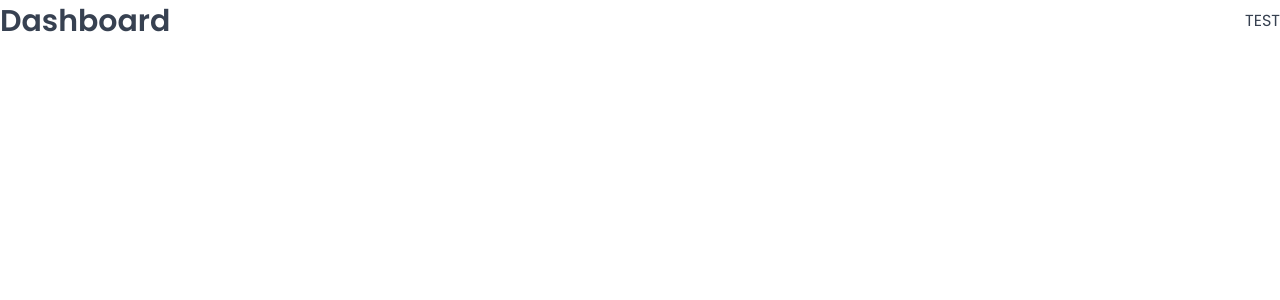
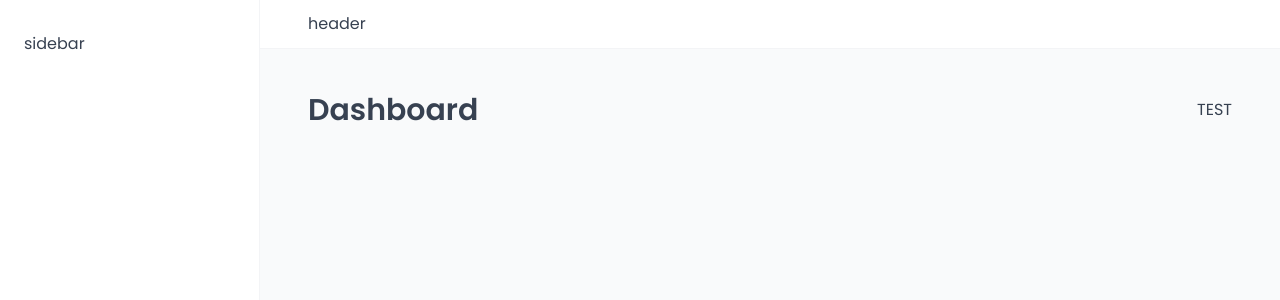
Before and after one commit to KristijanKoprtla/The-Wild-Oasis, a React (Vite) app: page /dashboard in a window 1280 px wide. Shown: the top 300 px of the page. Built offline with nearby package versions, Linux system fonts and the light colour scheme; a web font is replaced by a local one.

Commit message:
Build the app layout

```diff
--- a/src/App.jsx
+++ b/src/App.jsx
@@ -9,6 +9,7 @@
 import Account from "./pages/Account";
 import Login from "./pages/Login";
 import PageNotFound from "./pages/PageNotFound";
+import AppLayout from "./ui/AppLayout";
 
 function App() {
   return (
@@ -16,6 +17,7 @@
       <GlobalStyles />
       <BrowserRouter>
         <Routes>
+          <Route element={<AppLayout />}>
             <Route index element={<Navigate replace to="dashboard" />} />
             <Route path="dashboard" element={<Dashboard />} />
 
@@ -24,6 +26,8 @@
             <Route path="users" element={<Users />} />
             <Route path="settings" element={<Settings />} />
             <Route path="account" element={<Account />} />
+          </Route>
+
           <Route path="login" element={<Login />} />
           <Route path="*" element={<PageNotFound />} />
         </Routes>
--- /dev/null
+++ b/src/ui/AppLayout.jsx
@@ -0,0 +1,30 @@
+import { Outlet } from "react-router-dom";
+import Sidebar from "./Sidebar";
+import Header from "./Header";
+import styled from "styled-components";
+
+const StyledAppLayout = styled.div`
+  display: grid;
+  grid-template-columns: 26rem 1fr;
+  grid-template-rows: auto 1fr;
+  height: 100vh;
+`;
+
+const Main = styled.main`
+  background-color: var(--color-grey-50);
+  padding: 4rem 4.8rem 6.4rem;
+`;
+
+function AppLayout() {
+  return (
+    <StyledAppLayout>
+      <Header />
+      <Sidebar />
+      <Main>
+        <Outlet />
+      </Main>
+    </StyledAppLayout>
+  );
+}
+
+export default AppLayout;
--- /dev/null
+++ b/src/ui/Header.jsx
@@ -0,0 +1,13 @@
+import styled from "styled-components";
+
+const StyledHeader = styled.header`
+  background-color: var(--color-grey-0);
+  padding: 1.2rem 4.8rem;
+  border-bottom: 1px solid var(--color-grey-100);
+`;
+
+function Header() {
+  return <StyledHeader>header</StyledHeader>;
+}
+
+export default Header;
--- /dev/null
+++ b/src/ui/Sidebar.jsx
@@ -0,0 +1,15 @@
+import styled from "styled-components";
+
+const StyledSidebar = styled.aside`
+  background-color: var(--color-grey-0);
+  padding: 3.2rem 2.4rem;
+  border-right: 1px solid var(--color-grey-100);
+
+  grid-row: 1 / -1;
+`;
+
+function Sidebar() {
+  return <StyledSidebar>sidebar</StyledSidebar>;
+}
+
+export default Sidebar;
```
Lines whose indentation alone changed are shown as unchanged.
